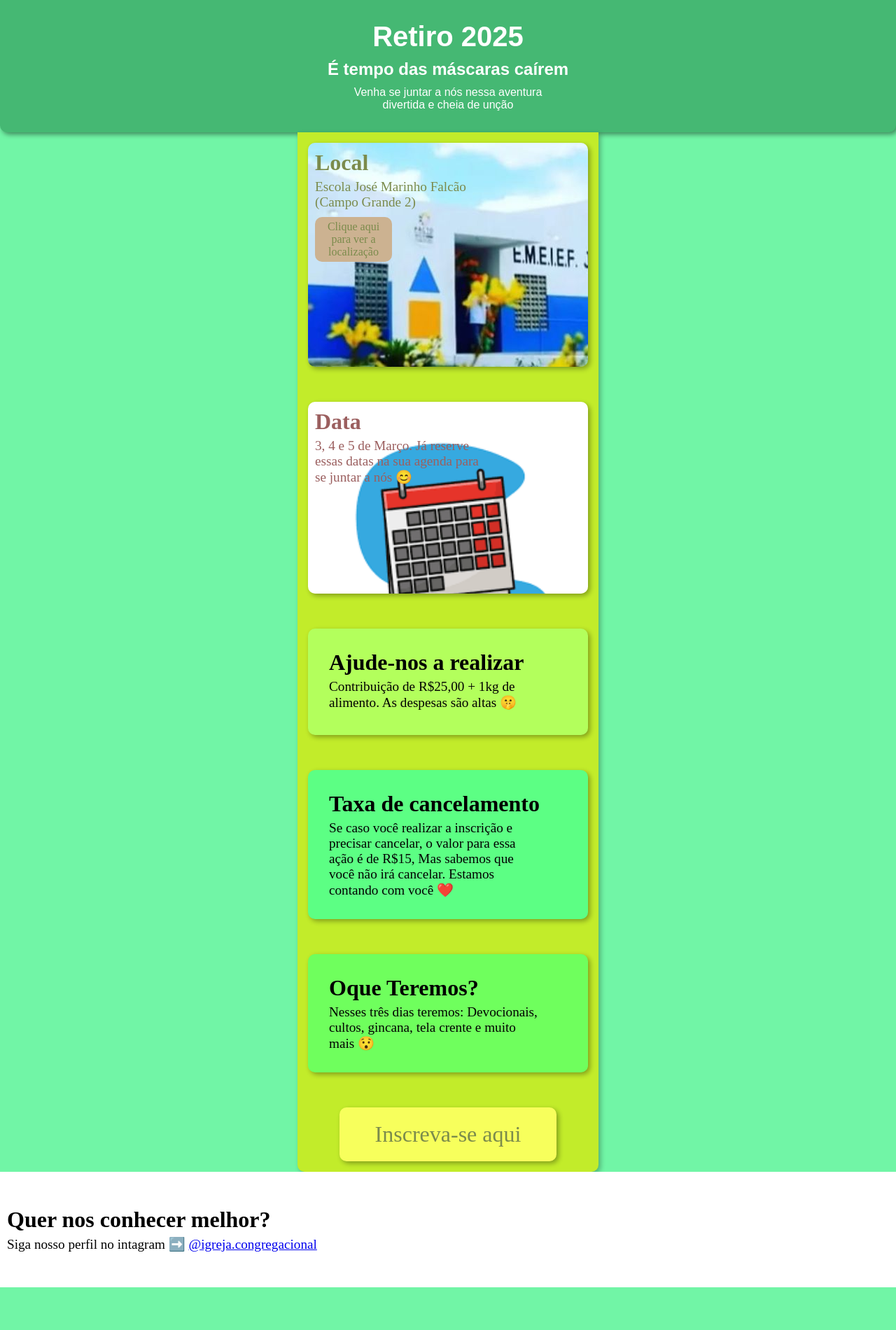
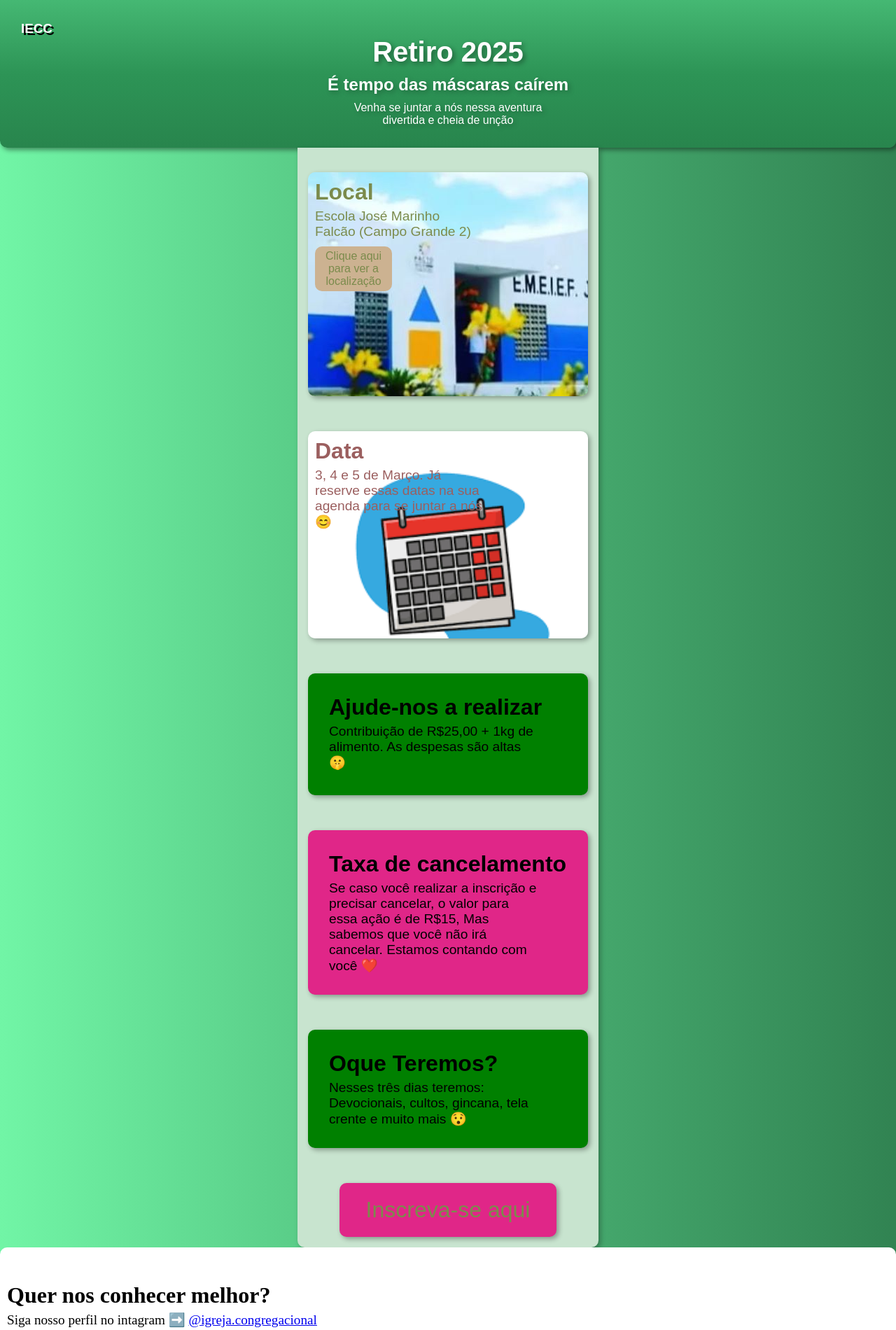
Before and after one commit to Davidalves123/projeto-retiro, a plain HTML site: page index.html in a window 1280 px wide. Shown: the whole page at 70% size. Before the commit the page ends 1839 px from the top, so only its background shows below. Drawn offline with Linux system fonts and the light colour scheme; a web font is replaced by a local one.

Commit message:
modifiquei o projeto-retiro

```diff
--- a/index.html
+++ b/index.html
@@ -5,9 +5,11 @@
     <meta name="viewport" content="width=device-width, initial-scale=1.0">
     <title>Retiro 2025</title>
     <link rel="stylesheet" href="style.css">
+    <link rel="shortcut icon" href="imagens/logoigreja2.jpg" type="image/x-icon">
 </head>
 <body>
     <header>
+        <h3><a href="https://www.instagram.com/igreja.congregacional/" target="_blank">IECC</a></h3>
         <h1>Retiro 2025</h1>
         <h2>É tempo das máscaras caírem</h2>
         <p>Venha se juntar a nós nessa aventura divertida e cheia de unção</p>
@@ -44,7 +46,7 @@
         </div>
 
         <div id="inscricao">
-            <a href="">Inscreva-se aqui</a>
+            <a href="https://docs.google.com/forms/d/e/1FAIpQLSf0Fs9KTi-mfdoGnqp2GRImAGUXynmsxliJPFax6k_8L9Sf-A/viewform?usp=header" target="_blank">Inscreva-se aqui</a>
         </div>
     </main>
 
--- a/style.css
+++ b/style.css
@@ -8,12 +8,12 @@
 }
 
 body{
-    background-color: #71F5A6;
+    background-image: linear-gradient(to right, #71F5A6, #4eb979, #318352);
     color: white;
 }
 
 header{
-    background-color: #45b873;
+    background-image: linear-gradient(to bottom, #45b873, #2d9456, #28854d);
     text-align: center;
     padding: 30px;
     border-radius: 0px 0px 10px 10px;
@@ -23,25 +23,46 @@ header{
 }
  header > h1{
     font-size: 2.5em;
+    text-shadow: 3px 3px 7px rgba(0, 0, 0, 0.39);
  }
 
  header > h2{
     padding: 10px;
+    text-shadow: 3px 3px 7px rgba(0, 0, 0, 0.267);
+ }
+
+ header > h3{
+    text-align: left;
+    padding-top: -10;
+    padding-left: -10;
+    text-shadow: 3px 3px 0px black;
+ }
+
+ header a{
+    text-decoration: none;
+    color: white;
+ }
+
+ header a:hover{
+    color: rgb(9, 206, 9);
+    transition-duration: 0.5s;
  }
 
  header > p{
     width: 300px;
     margin: auto;
+    text-shadow: 3px 3px 7px rgba(0, 0, 0, 0.24);
  }
 
  main{
-    background-color: #c2ec2a;
+    background-color: rgb(200, 228, 207);
     color: black;
     max-width: 400px;
     margin: auto;
     padding: 15px;
     box-shadow: 3px 3px 7px rgba(0, 0, 0, 0.288);
     border-radius: 0px 0px 10px 10px;
+    font-family: Arial, Helvetica, sans-serif;
  }
 
  #local{
@@ -51,6 +72,7 @@ header{
     border-radius: 10px;
     color: rgb(123, 139, 76);
     box-shadow: 3px 3px 7px rgba(0, 0, 0, 0.329);
+    margin-top: 20px;
  }
 
  #local > h2{
@@ -63,6 +85,15 @@ header{
     font-size: 1.2em;
     max-width: 300px;
  }
+
+#local:hover{
+    transform: scale(1.05, 1.05);
+    transition-duration: 0.5s;
+}
+
+#local:hover::after{
+    opacity: 1;
+}
 
 .link{
     padding: 5px;
@@ -105,9 +136,18 @@ header{
     max-width: 300px;
 }
 
+#data:hover{
+    transform: scale(1.05, 1.05);
+    transition-duration: 0.5s;
+}
+
+#data:hover::after{
+    opacity: 1;
+}
+
 #contribuicao{
     margin-top: 50px;
-    background-color: #B3FF5C;
+    background-color: green;
     padding: 30px;
     border-radius: 10px;
     box-shadow: 3px 3px 7px rgba(0, 0, 0, 0.329);
@@ -124,8 +164,17 @@ header{
     max-width: 300px;
 }
 
+#contribuicao:hover{
+    transform: scale(1.05, 1.05);
+    transition-duration: 0.5s;
+}
+
+#contribuicao:hover::after{
+    opacity: 1;
+}
+
 #cancelamento {
-    background-color: #5CFF84;
+    background-color: #E02688;
     padding: 30px;
     margin-top: 50px;
     border-radius: 10px;
@@ -142,8 +191,17 @@ header{
     max-width: 300px;
 }
 
+#cancelamento:hover{
+    transform: scale(1.05, 1.05);
+    transition-duration: 0.5s;
+}
+
+#cancelamento:hover::after{
+    opacity: 1;
+}
+
 #acontecimentos{
-    background-color: #6FFF5D;
+    background-color: green;
     padding: 30px;
     margin-top: 50px;
     border-radius: 10px;
@@ -160,8 +218,17 @@ header{
     max-width: 300px;
 }
 
+#acontecimentos:hover{
+    transform: scale(1.05, 1.05);
+    transition-duration: 0.5s;
+}
+
+#acontecimentos:hover::after{
+    opacity: 1;
+}
+
 #inscricao{
-    background-color: #F7FF5C;
+    background-color: #E02688;
     padding: 20px;
     text-align: center;
     border-radius: 10px;
@@ -176,14 +243,28 @@ header{
 }
 
 #inscricao:hover{
-    background-color: rgb(194, 167, 13);
+    background-color: green;
+    transition-duration: 0.5s;
+}
+
+#inscricao a:hover{
+    color: #E02688;
+    transition-duration: 0.5s;
+}
+
+#inscricao:hover{
+    transform: scale(1.05, 1.05);
+}
+
+#inscricao:hover::after{
+    opacity: 1;
 }
 
 footer{
     background-color: white;
     color: black;
     padding: 50px 0px 50px 10px;
-    border: 10px 10px 0px 0px;
+    border-radius: 10px 10px 0px 0px;
 }
 
 footer > h2{
```
Also changed, not shown: imagens/logoigreja2.jpg (added).
